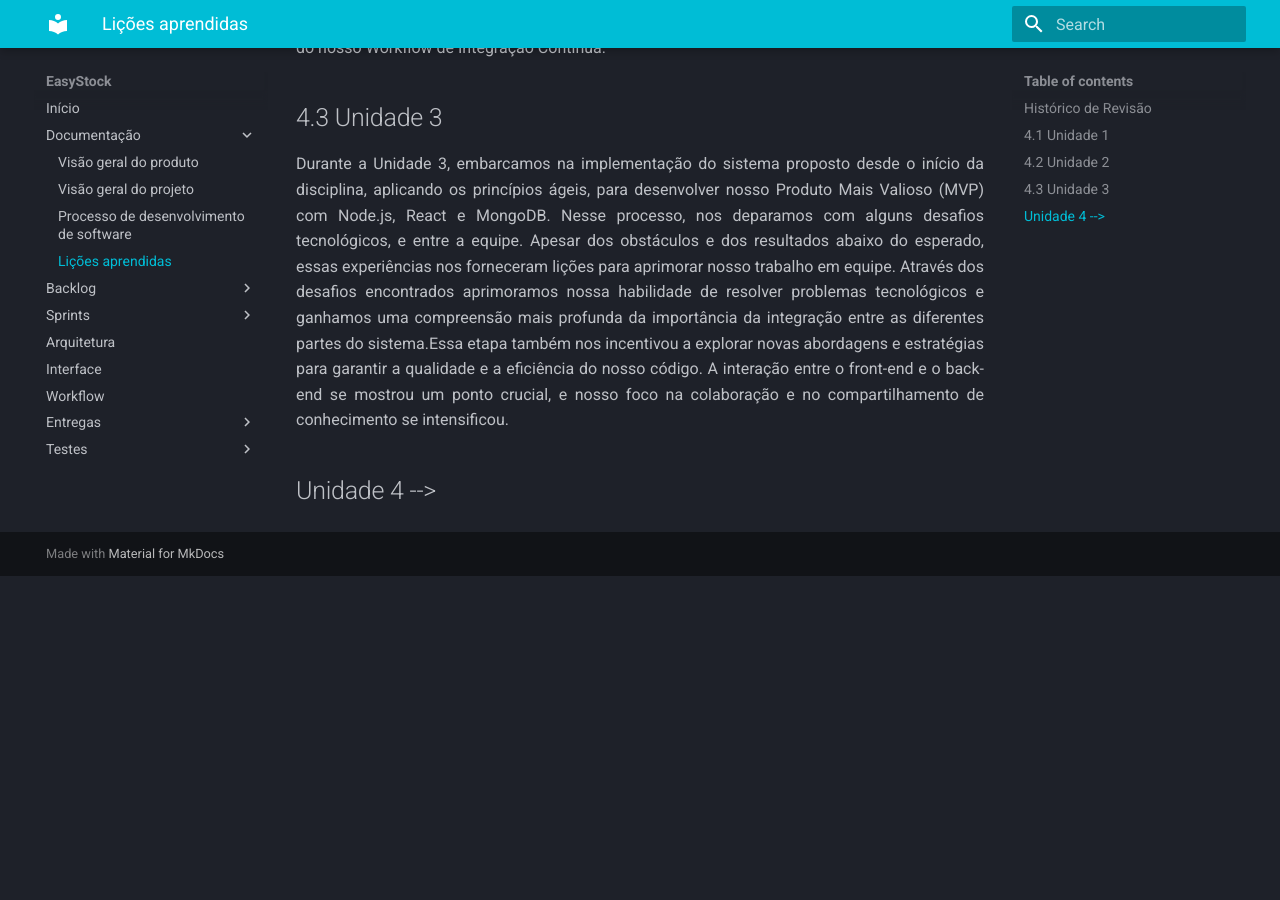
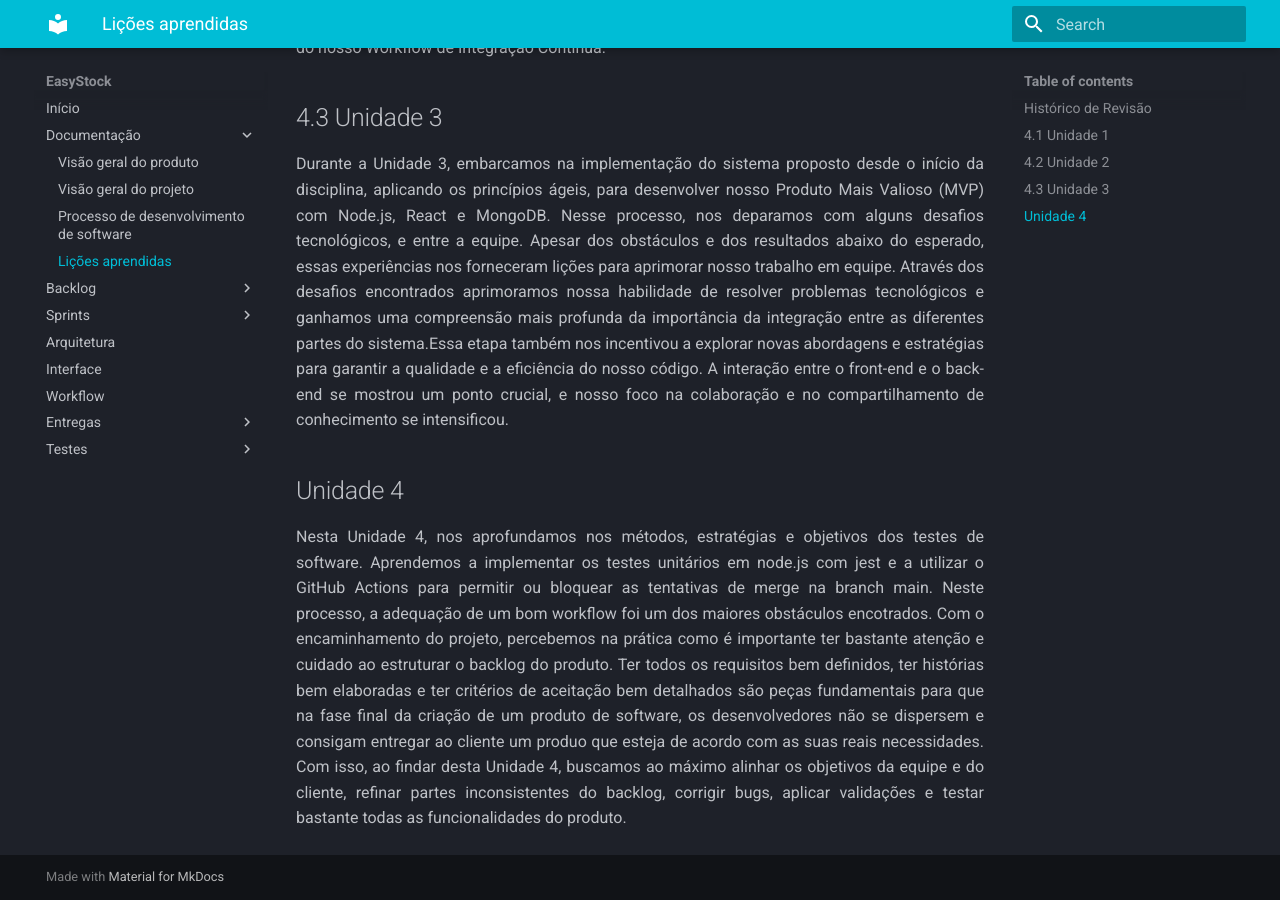
Before and after one commit to mdsreq-fga-unb/2023.1-EasyStock, an MkDocs documentation site: the page built from docs/licoes-aprendidas.md, in a window 1280 px wide and 900 px high, scrolled down 1195 px. Built offline with MkDocs 1.6.1 and Material for MkDocs 9.7.7, drawn with Linux system fonts in a browser that asks for light colours; before the commit the page ends 1771 px from its top, so only the background shows below that.

Commit message:
Lições aprendidas

```diff
--- a/docs/licoes-aprendidas.md
+++ b/docs/licoes-aprendidas.md
@@ -9,6 +9,7 @@
 
 ## 4.1 Unidade 1
 <div style="text-align: justify">
+
 Na primeira unidade, adquirimos conhecimentos sobre os requisitos para o desenvolvimento de software, incluindo ciclos e processos para garantir a qualidade do software desenvolvido. Aprendemos também sobre os fundamentos de Scrum e Extreme Programming (XP), duas metodologias ágeis utilizadas na gestão de projetos de desenvolvimento de software.
 
 Scrum é um framework que nos permite gerenciar projetos de forma ágil, dividindo o trabalho em sprints, definindo papéis e responsabilidades claras para a equipe e promovendo a colaboração e a transparência. Ele enfatiza a flexibilidade e a capacidade de adaptação às mudanças ao longo do desenvolvimento.
@@ -18,6 +19,7 @@ XP, por outro lado, além de ser uma metodologia ágil, focando na qualidade do
 
 ## 4.2 Unidade 2
 <div style="text-align: justify">
+
 Na segunda unidade, adquirimos conhecimentos sobre a estrutura e definição do Backlog, que é composto por User Stories ordenadas pela prioridade. O que mais nos deu trabalho da definição do nosso Backlog foi a decomposição dos temas em stories. Foi ao iniciar a ornamentação da interface que conseguimos identificar mais stories e dividi-las no nosso Backlog e MVPs.
 
 Também aprendemos sobre as definições de pronto e preparado que são "checklists" para definir se uma história está pronta para entrar e sair da sprint. Um ponto que causou conflito foi a escolha de arquitetura, onde inicialmente haviamos escolhido "monolítica", mas percebemos que ao contexto do nosso projeto "em camadas" faria mais sentido.
@@ -30,8 +32,18 @@ Definimos os padrões UI do projeto, onde foram definidas as telas, paletas de c
 
 <div style="text-align: justify">
 
-Durante a Unidade 3, embarcamos na implementação do sistema proposto desde o início da disciplina, aplicando os princípios ágeis, para desenvolver nosso Produto Mais Valioso (MVP) com Node.js, React e MongoDB. Nesse processo, nos deparamos com alguns desafios tecnológicos, e entre a equipe. Apesar dos obstáculos  e dos resultados abaixo do esperado, essas experiências nos forneceram lições para aprimorar nosso trabalho em equipe. Através dos desafios encontrados aprimoramos nossa habilidade de resolver problemas tecnológicos  e ganhamos uma compreensão mais profunda da importância da integração entre as diferentes partes do sistema.Essa etapa também nos incentivou a explorar novas abordagens e estratégias para garantir a qualidade e a eficiência do nosso código. A interação entre o front-end e o back-end se mostrou um ponto crucial, e nosso foco na colaboração e no compartilhamento de conhecimento se intensificou.
+Durante a Unidade 3, embarcamos na implementação do sistema proposto desde o início da disciplina, aplicando os princípios ágeis, para desenvolver nosso Produto Mais Valioso (MVP) com Node.js, React e MongoDB. Nesse processo, nos deparamos com alguns desafios tecnológicos, e entre a equipe. Apesar dos obstáculos  e dos resultados abaixo do esperado, essas experiências nos forneceram lições para aprimorar nosso trabalho em equipe.
 
+Através dos desafios encontrados aprimoramos nossa habilidade de resolver problemas tecnológicos  e ganhamos uma compreensão mais profunda da importância da integração entre as diferentes partes do sistema.Essa etapa também nos incentivou a explorar novas abordagens e estratégias para garantir a qualidade e a eficiência do nosso código. A interação entre o front-end e o back-end se mostrou um ponto crucial, e nosso foco na colaboração e no compartilhamento de conhecimento se intensificou.
 </div>
 
-## Unidade 4 -->
+## Unidade 4
+
+<div style="text-align: justify">
+
+Nesta Unidade 4, nos aprofundamos nos métodos, estratégias e objetivos dos testes de software. Aprendemos a implementar os testes unitários em node.js com jest e a utilizar o GitHub Actions para permitir ou bloquear as tentativas de merge na branch main. Neste processo, a adequação de um bom workflow foi um dos maiores obstáculos encotrados.
+
+Com o encaminhamento do projeto, percebemos na prática como é importante ter bastante atenção e cuidado ao estruturar o backlog do produto. Ter todos os requisitos bem definidos, ter histórias bem elaboradas e ter critérios de aceitação bem detalhados são peças fundamentais para que na fase final da criação de um produto de software, os desenvolvedores não se dispersem e consigam entregar ao cliente um produo que esteja de acordo com as suas reais necessidades.
+
+Com isso, ao findar desta Unidade 4, buscamos ao máximo alinhar os objetivos da equipe e do cliente, refinar partes inconsistentes do backlog, corrigir bugs, aplicar validações e testar bastante todas as funcionalidades do produto.
+</div>
```
Also changed, not shown: site/mvp1-mvp2/index.html, site/requisitos-criterios/index.html, site/search/search_index.json, site/teste/index.html, 1 other file.
